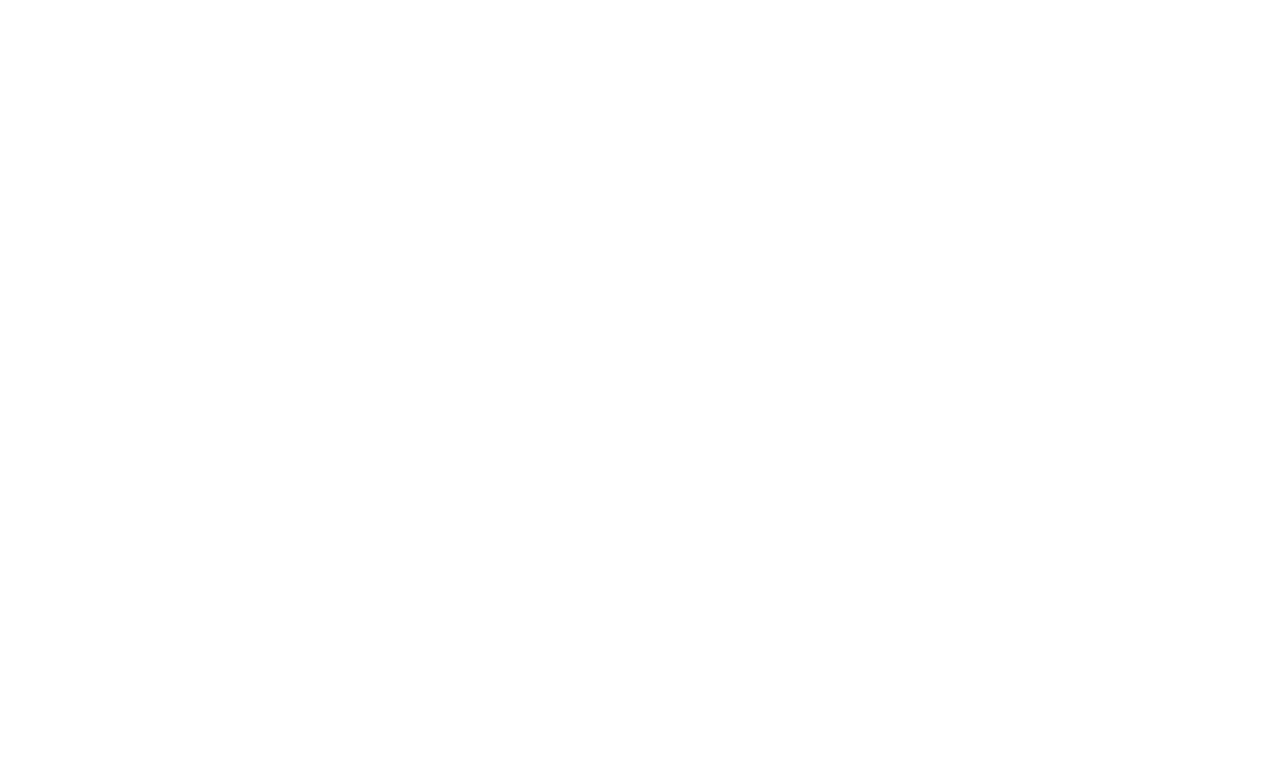
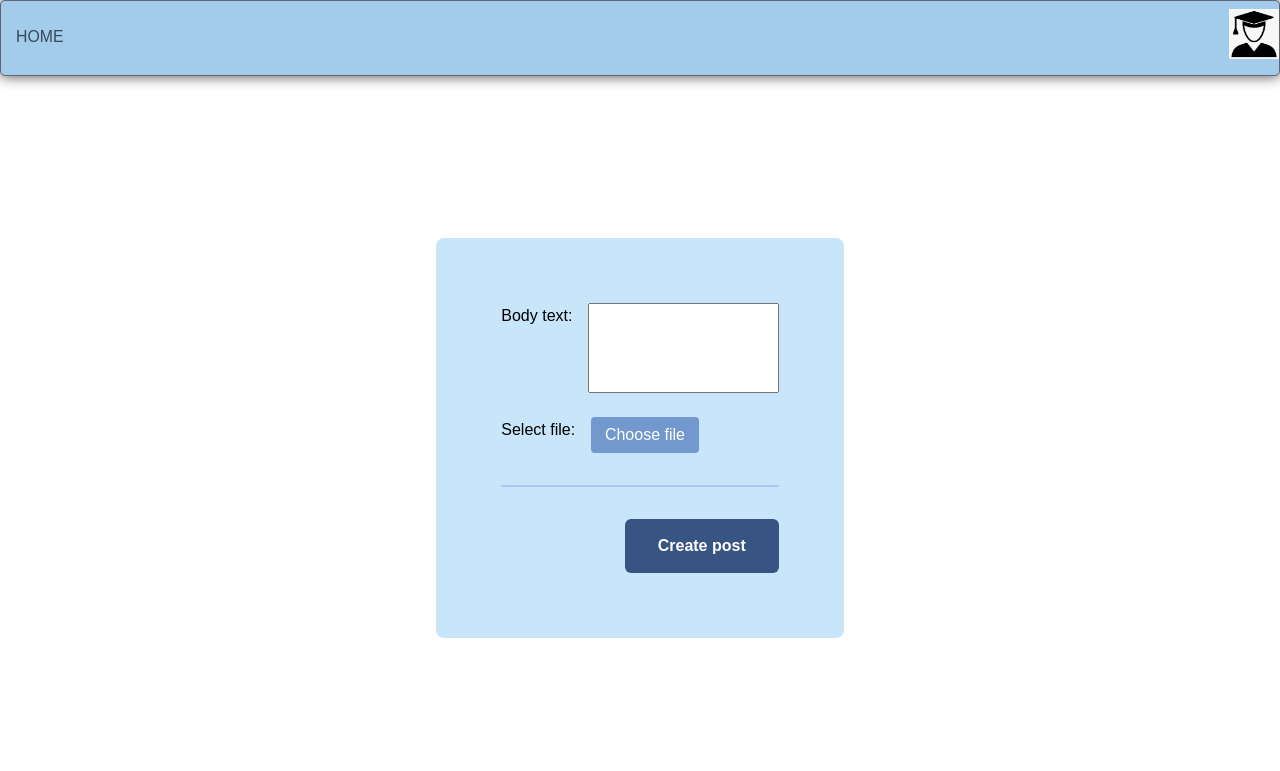
Before and after one commit to hedvig-a/webapp_project, a plain HTML site: page addPost.html in a window 1280 px wide. Drawn offline with Linux system fonts and the light colour scheme.

Commit message:
add addPost page

```diff
--- a/addPost.html
+++ b/addPost.html
@@ -0,0 +1,55 @@
+<!DOCTYPE html>
+<html lang="en">
+<head>
+    <meta charset="UTF-8">
+    <meta http-equiv="X-UA-Compatible" content="IE=edge">
+    <meta name="viewport" content="width=device-width, initial-scale=1.0">
+    <link rel="icon" href="res/images/favicon.ico">
+    <link rel="stylesheet" href="res/css/style.css">
+    <title>Add a post</title>
+</head>
+<body class="full-height">
+    <header class="header">
+        <ul class="nav">
+            <li><a href="./index.html">Home</a></li>
+        </ul>
+        <ul class="img">
+            <li>
+                <a href="#">
+                    <img src="res/images/me.png"
+                         width="50"
+                         height="50"
+                         alt="Profile"
+                    >
+                </a>
+            </li>
+        </ul>
+    </header>
+
+    <section class="main fill">
+        <div class="content-center">
+            <div class="form-card">
+                <div class="form-row">
+                    <label class="text-label" for="post-body">Body text:</label>
+                    <textarea
+                        class="textarea"
+                        id="post-body"
+                        name="post-body"
+                        rows="5"
+                    ></textarea>
+                </div>
+                <div class="form-row">
+                    <label class="text-label" for="post-image">Select file:</label>
+                    <button
+                        id="post-image"
+                        name="post-image"
+                        class="button-secondary text-label"
+                    >Choose file</button>
+                </div>
+                <hr />
+                <a class="button-cta text-label" href="./index.html">Create post</a>
+            </div>
+        </div>
+    </section>
+</body>
+</html>
--- a/res/css/style.css
+++ b/res/css/style.css
@@ -1,10 +1,30 @@
 * {
     font-family: sans-serif;
     box-sizing: border-box;
+}
+
+:root {
+    --background-dark: #a2ccea;
+    --background-light: #c8e5fa;
+    --button-cta: #375482;
+    --button-cta-hover: #293675;
+    --button-secondary: #7398cd;
+    --button-secondary-hover: #6584be;
+}
+
+html, body {
+    height: 100%;
+    margin: 0;
+}
 
 body {
     line-height: 1.6;
     margin: 0;
+}
+
+body.full-height {
+    display: flex;
+    flex-direction: column;
 }
 
 ul {
@@ -18,6 +38,13 @@
     text-decoration: none;
 }
 
+hr {
+    width: 100%;
+    border: 0;
+    height: 2px;
+    background-color: #abc7f4;
+}
+
 .logo {
     margin: 0;
     font-size: 1.1em;
@@ -25,8 +52,7 @@
 }
 
 section {
-        padding: 10px 15px;
-        margin: 10px;
+    padding: 2em;
     display: block;
     /*
       display: block - displays an element as a block element. It starts on a new line, and takes up the whole width
@@ -36,7 +62,7 @@
     padding-top: .5em;
     padding-bottom: .5em;
     border: 1px solid #646174;
-        background-color: #a2ccea;
+    background-color: var(--background-dark);
     box-shadow: 0px 0px 14px 0px rgba(0, 0, 0, 0.75);
 
     /*
@@ -106,10 +132,85 @@
     float: right;
 }
 
+.text-subtitle {
+    font-size: 22px;
+}
+
+.text-label {
+    font-size: 16px;
+}
+
+.fill {
+    flex: 1;
+    display: flex;
+    flex-direction: column;
+}
+
+.content-center {
+    flex: 1;
+    display: flex;
+    flex-direction: column;
+    align-items: center;
+    justify-content: center;
+}
+
+.form-card {
+    padding: 4em;
+    background-color: var(--background-light);
+    border: 1px solid transparent;
+    border-radius: 8px;
+    display: flex;
+    flex-direction: column;
+    gap: 1.5em;
+    max-width: 40em;
+}
+
+.form-row {
+    display: flex;
+    flex-direction: row;
+    gap: 1em;
+    justify-items: left;
+    flex-wrap: wrap;
+}
+.form-row textarea {
+    resize: none;
+    padding: 0.5em;
+    flex: 1;
+}
+
+.button-cta {
+    cursor: pointer;
+    background-color: var(--button-cta);
+    color: white;
+    font-weight: 600;
+    padding: 0.8em 2em;
+    border: 1px solid transparent;
+    border-radius: 6px;
+    align-self: end;
+}
+.button-cta:hover {
+    background-color: var(--button-cta-hover);
+}
+
+.button-secondary {
+    cursor: pointer;
+    background-color: var(--button-secondary);
+    color: white;
+    padding: 0.5em 0.8em;
+    border: 1px solid transparent;
+    border-radius: 4px;
+}
+.button-secondary:hover {
+    background-color: var(--button-secondary-hover);
+}
+
 
 @media (max-width: 800px) {
     .img {
         display: none;
+    }
+    .form-card {
+        padding: 2em;
     }
 }
 @media (min-width: 800px) {
@@ -133,4 +234,3 @@
         justify-content: space-between;
     }
 }
-}
```
Also changed, not shown: index.html (+1 -1 lines). Lines whose indentation alone changed are shown as unchanged.
